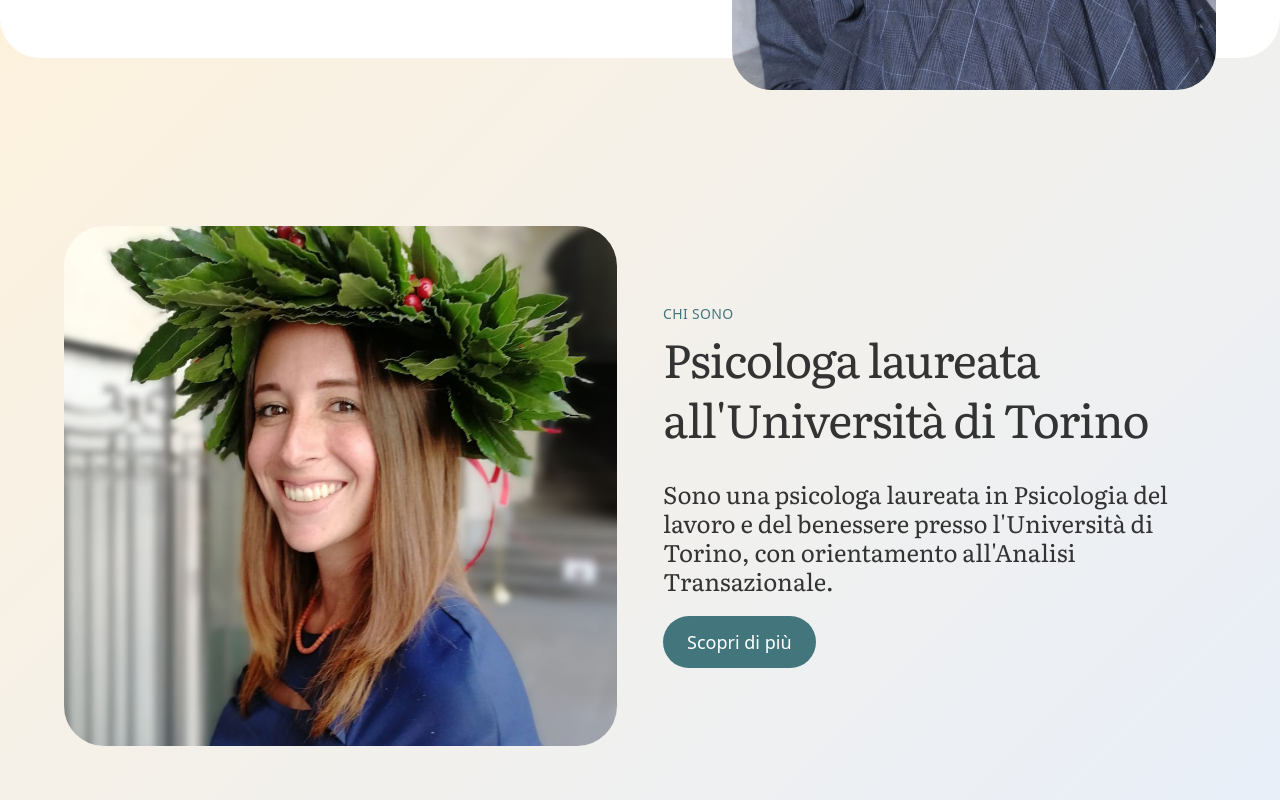
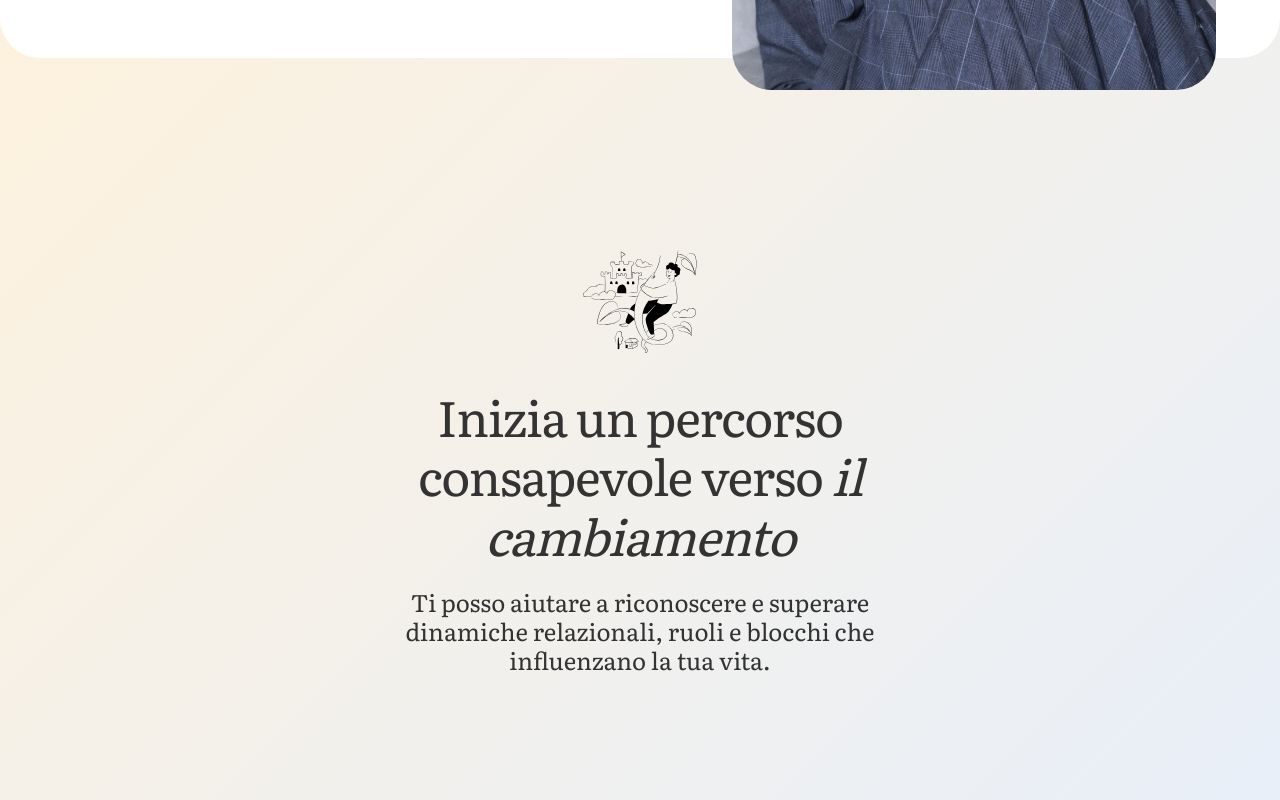
Before and after one commit to Delvezio/giuliaforcignano, a SvelteKit app: page / in a window 1280 px wide. Shown: the part 800-1600 px from the top of the page. Built offline with nearby package versions, Linux system fonts and the light colour scheme.

Commit message:
restore introductory journey section on home

```diff
--- a/src/routes/+page.svelte
+++ b/src/routes/+page.svelte
@@ -4,6 +4,7 @@
 	import Services from '$lib/components/sections/Services.svelte';
 	import MediaText from '$lib/components/sections/MediaText.svelte';
 	import JourneySection from '$lib/components/sections/JourneySection.svelte';
+	import SectionHeader from '$lib/components/sections/SectionHeader.svelte';
 </script>
 
 <Hero
@@ -19,6 +20,16 @@
 	secondaryHref="/about"
 	secondaryLabel="Scopri di più"
 	secondaryVariant="outline"
+/>
+
+<SectionHeader
+	title="Inizia un percorso consapevole verso"
+	titleAccent="il cambiamento"
+	intro="Ti posso aiutare a riconoscere e superare dinamiche relazionali, ruoli e blocchi che influenzano la tua vita."
+	iconSrc="/img/icon/upgrade.svg"
+	iconAlt="Persona che intraprende un percorso di cambiamento"
+	sectionClass="py-20 md:py-24 lg:py-28"
+	introWidth="max-w-xl"
 />
 
 <!-- Sezione 2: Media + Text (riga 1) -->
```
